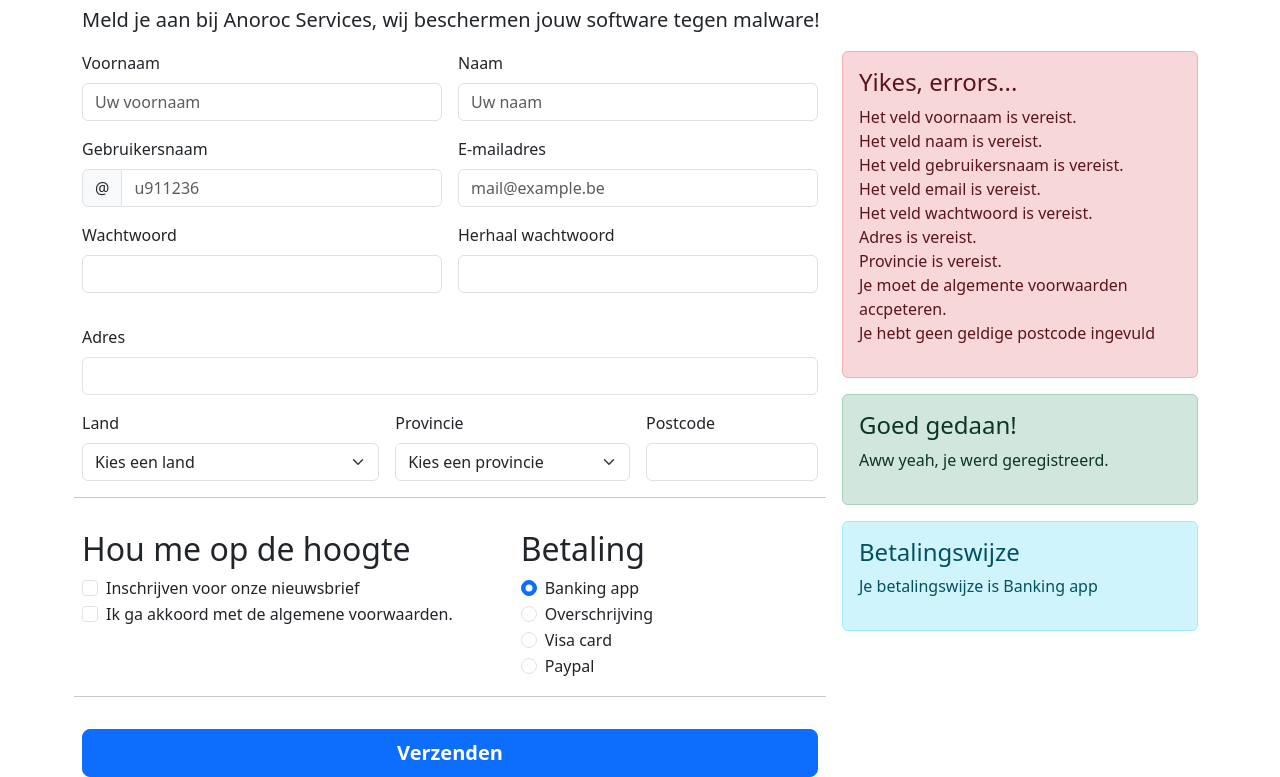
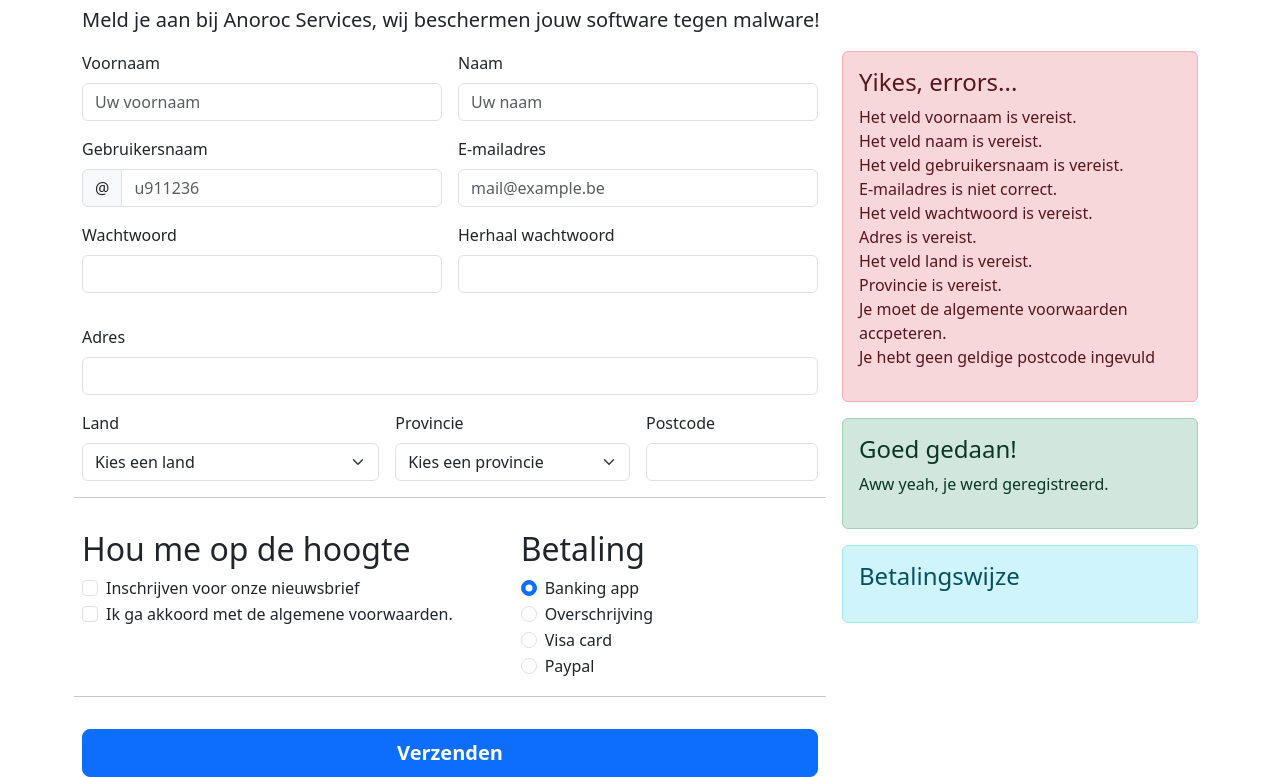
Before and after one commit to r0930357/F1S1_InteractieveWebsites, a plain HTML site: page PE Opdracht/pe.html in a window 1280 px wide. Both pictures are taken after a click on the button "Verzenden". Shown: the part 51-828 px from the top of the page. Drawn offline with nearby package versions, Linux system fonts and the light colour scheme.

Commit message:
WIP_01-04-2023

```diff
--- a/PE Opdracht/pe.html
+++ b/PE Opdracht/pe.html
@@ -73,7 +73,9 @@
             <label for="land" class="form-label">Land</label>
             <select id="land" class="form-select">
               <option selected>Kies een land</option>
-              <option>...</option>
+              <option>België</option>
+              <option>Nederland</option>
+              <option>Luxemburg</option>
             </select>
           </div>
           <!-- Input-veld "Provincie" -->
@@ -81,7 +83,16 @@
             <label for="provincie" class="form-label">Provincie</label>
             <select id="provincie" class="form-select">
               <option selected>Kies een provincie</option>
-              <option>...</option>
+              <option>Antwerpen</option>
+              <option>Henegouwen</option>
+              <option>Limburg</option>
+              <option>Luik</option>
+              <option>Luxemburg</option>
+              <option>Namen</option>
+              <option>Oost-Vlaanderen</option>
+              <option>Vlaams Braband</option>
+              <option>Waals Braband</option>
+              <option>West-Vlaanderen</option>
             </select>
           </div>
           <!-- Input-veld "Poscode" -->
@@ -161,7 +172,7 @@
           </p>
         </div>
         <!-- Groene kader -> Indien alle velden correct zijn ingevuld geeft deze een melding weer. -->
-        <div class="alert alert-success" role="alert">
+        <div class="alert alert-success" id="goed_gedaan" role="alert">
           <h4>Goed gedaan!</h4>
           <p>Aww yeah, je werd geregistreerd.</p>
         </div>
@@ -180,7 +191,7 @@
       // querySelector is veel krachtiger en je kan ook met klasses werken.
       // bij id = (#id) , bij class = (.class)
 
-      // Declareer de variabelen
+      // Declaratie van de variabelen die verwijzen naar de klassen of id's in het HTML-script
       let submitKnop = document.querySelector(".btn-primary")
       let input_voornaam = document.querySelector("#voornaam")
       let input_familienaam = document.querySelector("#familienaam")
@@ -198,6 +209,7 @@
       let input_visacard = document.querySelector("#chkVisaCard")
       let input_paypal = document.querySelector("#chkPaypal")
 
+      // Declaratie van de arrays "errors" en "betalingswijze".
       let errors = [];
       let betalingswijze = [];
 
@@ -214,99 +226,92 @@
 
       // Functie om te controleren of het veld "voornaam" is ingevuld.
       function voornaamVerplicht() {
-        let value = input_voornaam.value;
-        if (value === '') {
+        let voornaam = input_voornaam.value;
+        if (voornaam === '') {
           errors.push('Het veld voornaam is vereist.')
-          console.log('voornaam niet ingevuld')
         }
       }
 
       // Functie om te controleren of het veld "achternaam" is ingevuld.
       function familienaamVerplicht() {
-        let value = input_familienaam.value;
-        if (value === '') {
+        let familienaam = input_familienaam.value;
+        if (familienaam === '') {
           errors.push('Het veld naam is vereist.')
-          console.log('naam niet ingevuld')
         }
       }
 
       // Functie om te controleren of het veld "gebruikersnaam" is ingevuld.
       function gebruikersnaamVerplicht() {
-        let value = input_gebruikersnaam.value;
-        if (value === '') {
+        let gebruikersnaam = input_gebruikersnaam.value;
+        if (gebruikersnaam === '') {
           errors.push('Het veld gebruikersnaam is vereist.')
-          console.log('gebruikersnaam niet ingevuld')
         }
       }
 
-      // Functie om te controleren of het veld "email" is ingevuld.
-      function emailVerplicht() {
-        let value = input_email.value;
-        if (value === '') {
-          errors.push('Het veld email is vereist.')
-          console.log('email niet ingevuld')
+      // Functie dat het veld "email" controleert op een gelige invoer met behulp van een regular expression.
+      function validateEmail() {
+      let email = input_email.value;
+      let emailRegex = /^[a-zA-Z0-9._-]+@[a-zA-Z0-9-]+\.[a-zA-Z0-9-.]+$/;
+      let isGeldig = emailRegex.test(email);
+      if (!isGeldig) {
+        errors.push("E-mailadres is niet correct.");
         }
+      return isGeldig;
       }
 
       // Functie om te controleren of het veld "adres" is ingevuld.
       function adresVerplicht() {
-        let value = input_adres.value;
-        if (value === '') {
+        let adres = input_adres.value;
+        if (adres === '') {
           errors.push('Adres is vereist.')
-          console.log('adres niet ingevuld')
         }
       }
 
       // Functie om te controleren of het veld "land" is ingevuld.
       function landVerplicht() {
-        let value = input_land.value;
-        if (value === 'Kies een land') {
-          console.log('land niet ingevuld')
+        let land = input_land.value;
+        if (land === 'Kies een land') {
+          errors.push('Het veld land is vereist.')
         }
       }
 
       // Functie om te controleren of het veld "provincie" is ingevuld.
       function provincieVerplicht() {
-        let value = input_provincie.value;
-        if (value === 'Kies een provincie') {
+        let provincie = input_provincie.value;
+        if (provincie === 'Kies een provincie') {
           errors.push('Provincie is vereist.')
-          console.log('provincie niet ingevuld')
         }
       }
 
-      // Functie om te controleren of het veld "algemenet voorwaarden" is ingevuld.
+      // Functie om te controleren of de "algemenet voorwaarden" zijn aanvaard.
       // bron: https://www.javatpoint.com/how-to-check-a-radio-button-using-javascript
       function algemeneVoorwaardenVerplicht() {
-        let value = input_algemeneVoorwaarden.checked;
-        if (value == false) {
+        let algemenevoorwaarden = input_algemeneVoorwaarden.checked;
+        if (algemenevoorwaarden == false) {
           errors.push('Je moet de algemente voorwaarden accpeteren.')
-          console.log('algemene voorwaarden niet geaccepteerd')
         }
       }
 
       // Functie om te controleren of het veld "postcode" is ingevuld en of de waarde die ingevuld wordt in veld "postcode" groter of gelijk is aan 1000 en kleiner is dan 10000.
       function checkPC() {
-        let value = input_postcode.value;
-        if (value === '') {
+        let postcode = input_postcode.value;
+        if (postcode === '') {
           errors.push('Je hebt geen geldige postcode ingevuld')
-          console.log('postcode niet ingevuld')
-        } else if (value < 1000 || value > 9999) {
+        } else if (postcode < 1000 || postcode > 9999) {
           errors.push('De waarde van de postcode moet tussen 1000 en 9999 liggen!')
-          console.log('postcode niet tussen 1000 en 9999')
         }
       }
 
       // Functie om te controleren of het veld "wachtwoord" is ingevuld, of de het wachtwoord gelijk is aan het herhaalWachtwoord en het wachtwoord groter is dan 7 karakters.
       function wachtwoordControle() {
-        let value = input_wachtwoord.value;
-          if (value === '') {
+        let wachtwoord1 = input_wachtwoord.value;
+        let wachtwoord2 = input_herhaalWachtwoord.value
+        if (wachtwoord1 === '' || wachtwoord2 === '') {
           errors.push('Het veld wachtwoord is vereist.')
-          } else if (value < 8) {
-          console.log('Wachtwoord is te kort')
-          document.querySelector(".wachtwoordMinKarakters").innerText = "<p>Je wachtwoord moet minstens 8 tekens lang zijn<p>"
-        } else if (input_wachtwoord.value !== input_herhaalWachtwoord.value) {
+          } else if (wachtwoord1.length < 8 || wachtwoord2.length < 8) {
+          document.querySelector(".wachtwoordMinKarakters").innerText = "Je wachtwoord moet minstens 8 tekens lang zijn"
+        } else if (wachtwoord1 !== wachtwoord2) {
           errors.push('Je wachtwoorden komen niet overeen!')
-          console.log('wachtwoorden komen niet overeen')
         }
       }
 
@@ -338,10 +343,35 @@
           document.querySelector('#betalingwijze').innerText = betalingswijze;
       }
 
+		  function ErrorBanner() {
+      let errormeldingen = document.querySelector("#error_banner").style.visibility = "visible";
+		  }
+
+      function GoedGedaanBanner() {
+      let betalingswijze = document.querySelector("#goed_gedaan").style.visibility = "visible"
+		  }
+      function BetalingswijzeBanner() {
+      let betalingswijze = document.querySelector("#betalingswijze_banner").style.visibility = "visible"
+		  }
+
       // Eventlistener op de submit knop
       submitKnop.addEventListener('click', () => {
-      maakLijstenLeeg(), voornaamVerplicht(), familienaamVerplicht(), gebruikersnaamVerplicht(), emailVerplicht(), wachtwoordControle(), adresVerplicht(), landVerplicht(), provincieVerplicht(), algemeneVoorwaardenVerplicht(), checkPC(), validatePayment(), toonFoutmeldingen(), toonBetalingswijze()});
-
+          maakLijstenLeeg(),
+          voornaamVerplicht(),
+          familienaamVerplicht(),
+          gebruikersnaamVerplicht(),
+          validateEmail(),
+          wachtwoordControle(),
+          adresVerplicht(),
+          landVerplicht(),
+          provincieVerplicht(),
+          algemeneVoorwaardenVerplicht(),
+          checkPC(),
+          validatePayment(),
+          toonFoutmeldingen()})
+        if (errors.length === 0)
+        { ErrorBanner() }
+        else { GoedGedaanBanner(), BetalingswijzeBanner() };
       </script>
 
     <!-- Bootstrap -->
```
